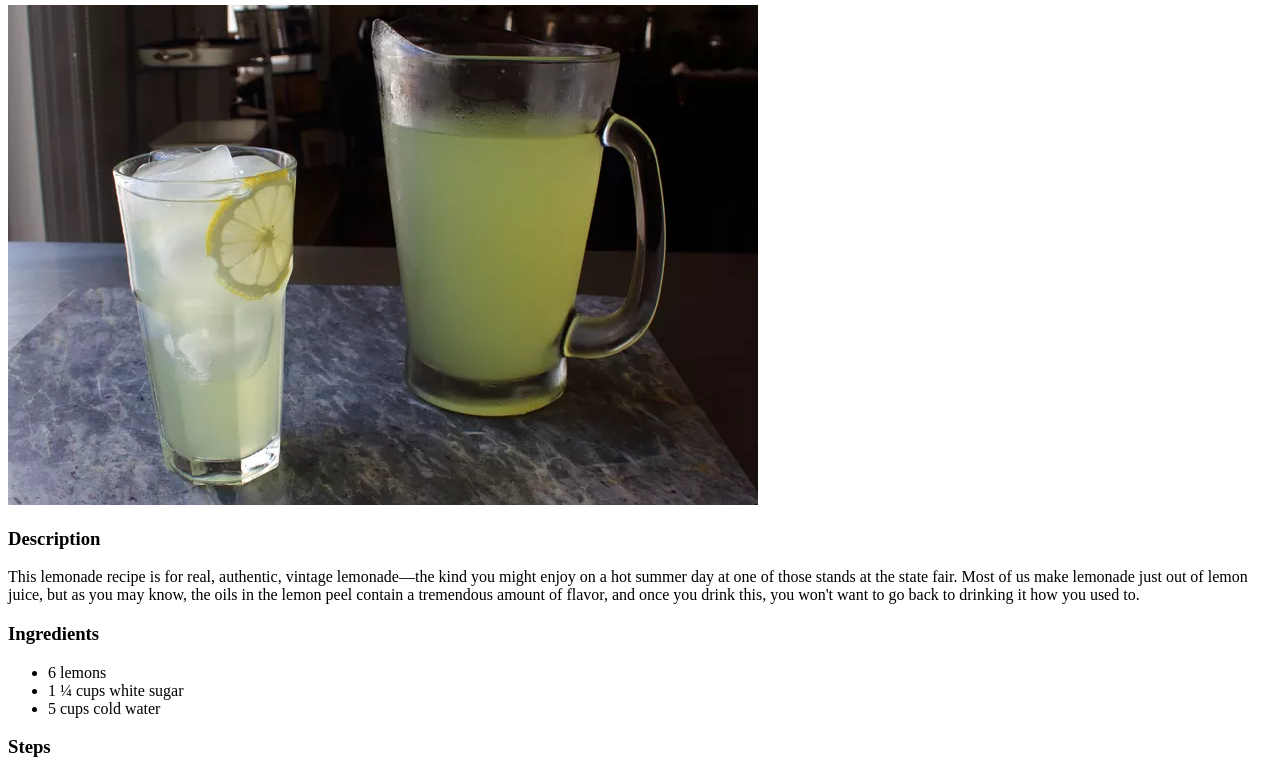
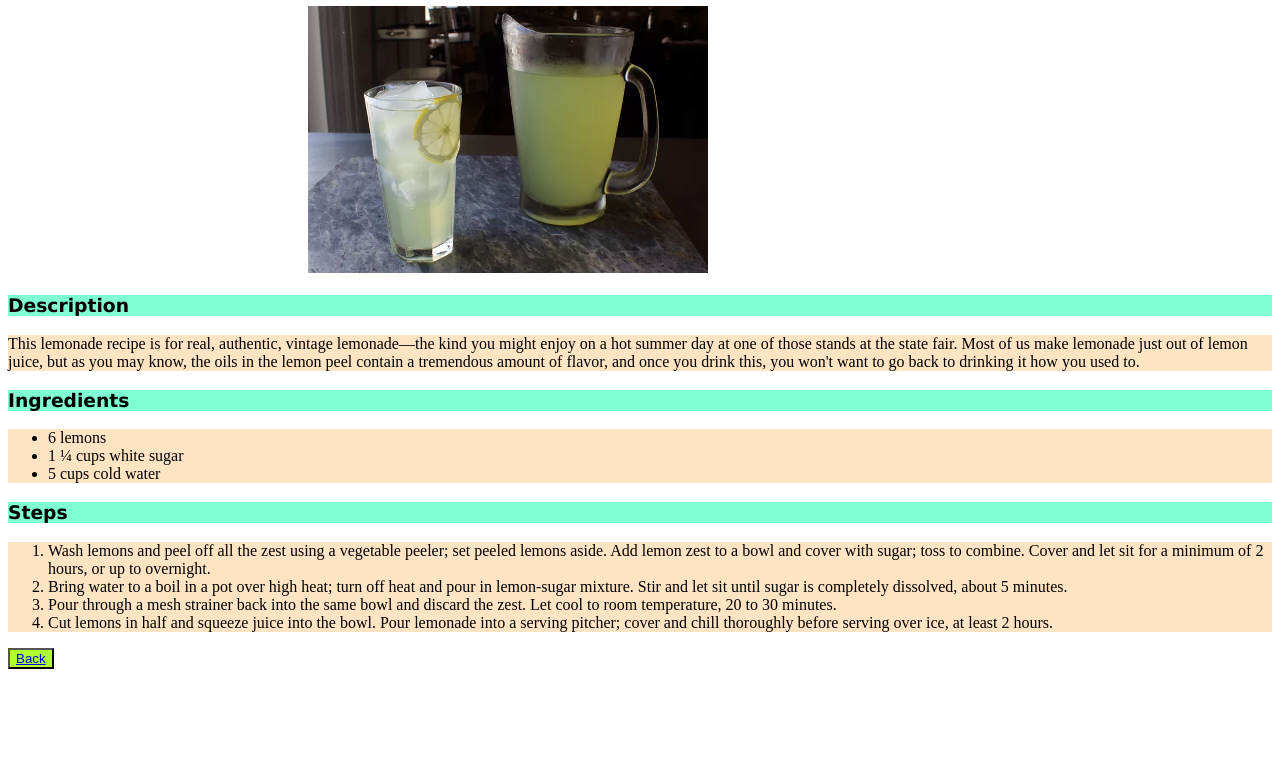
Before and after one commit to uzayeahh/odin-recipes, a plain HTML site: page recipes/lemonade.html in a window 1280 px wide. Shown: the part 75-849 px from the top of the page. After the commit the page ends 800 px from the top, so only its background shows below. Drawn offline with Linux system fonts and the light colour scheme.

Commit message:
styled lemonade using deepfriedoreos stylesheet

```diff
--- a/recipes/lemonade.html
+++ b/recipes/lemonade.html
@@ -3,27 +3,30 @@
 <head>
     <meta charset="UTF-8">
     <meta name="viewport" content="width=device-width, initial-scale=1.0">
+    <link rel="stylesheet" href="../styles/deepfriedoreos.css" />
     <title>Lemonade</title>
 </head>
 <body>
     <h1>Lemonade</h1>
     <img src="../imgs/lemonade.jpg">
     <h3>Description</h3>
-    <p>This lemonade recipe is for real, authentic, vintage lemonade—the kind you might enjoy on a hot summer day at one of those stands at the state fair. Most of us make lemonade just out of lemon juice, but as you may know, the oils in the lemon peel contain a tremendous amount of flavor, and once you drink this, you won't want to go back to drinking it how you used to.</p>
+    <p class="body">This lemonade recipe is for real, authentic, vintage lemonade—the kind you might enjoy on a hot summer day at one of those stands at the state fair. Most of us make lemonade just out of lemon juice, but as you may know, the oils in the lemon peel contain a tremendous amount of flavor, and once you drink this, you won't want to go back to drinking it how you used to.</p>
     <h3>Ingredients</h3>
-    <ul>
+    <ul class="body">
         <li>6 lemons</li>
         <li>1 ¼ cups white sugar</li>
         <li>5 cups cold water</li>
 
     </ul>
     <h3>Steps</h3>
-    <ol>
+    <ol class="body">
         <li>Wash lemons and peel off all the zest using a vegetable peeler; set peeled lemons aside. Add lemon zest to a bowl and cover with sugar; toss to combine. Cover and let sit for a minimum of 2 hours, or up to overnight.</li>
         <li>Bring water to a boil in a pot over high heat; turn off heat and pour in lemon-sugar mixture. Stir and let sit until sugar is completely dissolved, about 5 minutes.</li>
         <li>Pour through a mesh strainer back into the same bowl and discard the zest. Let cool to room temperature, 20 to 30 minutes.</li>
         <li>Cut lemons in half and squeeze juice into the bowl. Pour lemonade into a serving pitcher; cover and chill thoroughly before serving over ice, at least 2 hours.</li>
     </ol>
+    <button>
     <a href="../index.html">Back</a>
+</button>
 </body>
 </html>
```
